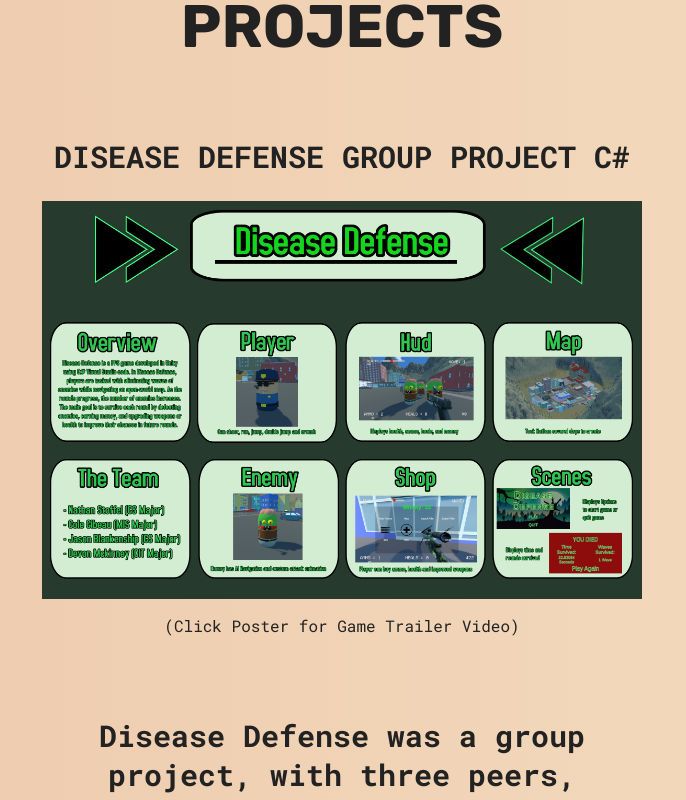
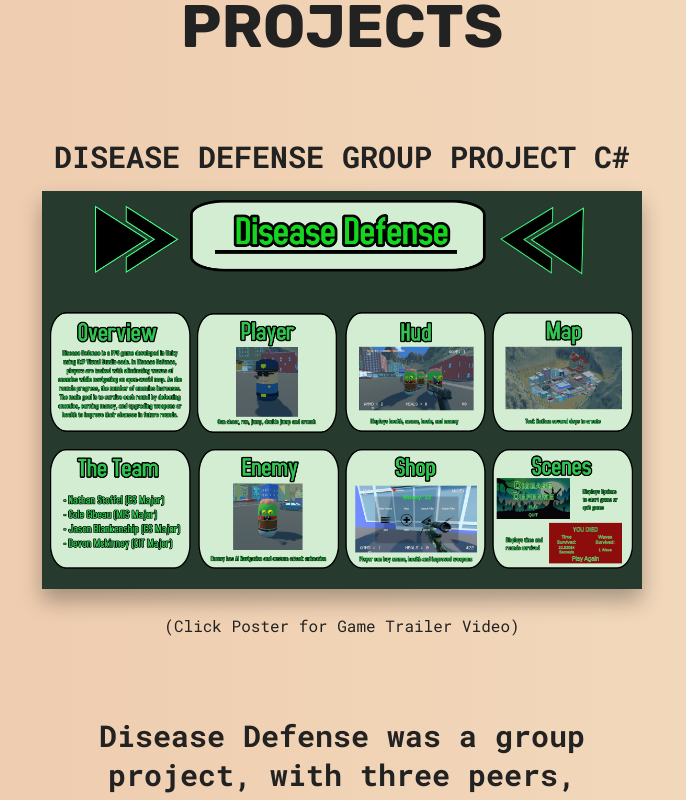
Before and after one commit to Cole-Gibeau/cole-gibeau-1, a React (Vite) app: page / in a window 1280 px wide. In both pictures the pointer is over the picture 640 px from the left and 1324 px from the top of the page. Shown: the part 924-1724 px from the top of the page, without its empty margins (298-984 px from the left). Built offline with nearby package versions, Linux system fonts and the light colour scheme.

Commit message:
Posters Hover Animation

```diff
--- a/src/sections/Projects/ProjectsStyles.module.css
+++ b/src/sections/Projects/ProjectsStyles.module.css
@@ -25,4 +25,11 @@
   width: 100%; /* fills projectItem max-width */
   height: auto; /* keeps aspect ratio */
   display: block;
+  box-shadow: 0 4px 8px rgba(0, 0, 0, 0.2);
+  transition: transform 0.3s ease, box-shadow 0.3s ease;
 }
+
+.projectImage:hover {
+  transform: translateY(-10px); /* moves up */
+  box-shadow: 0 12px 20px rgba(0, 0, 0, 0.3); /* adds stronger shadow */
+}
```
